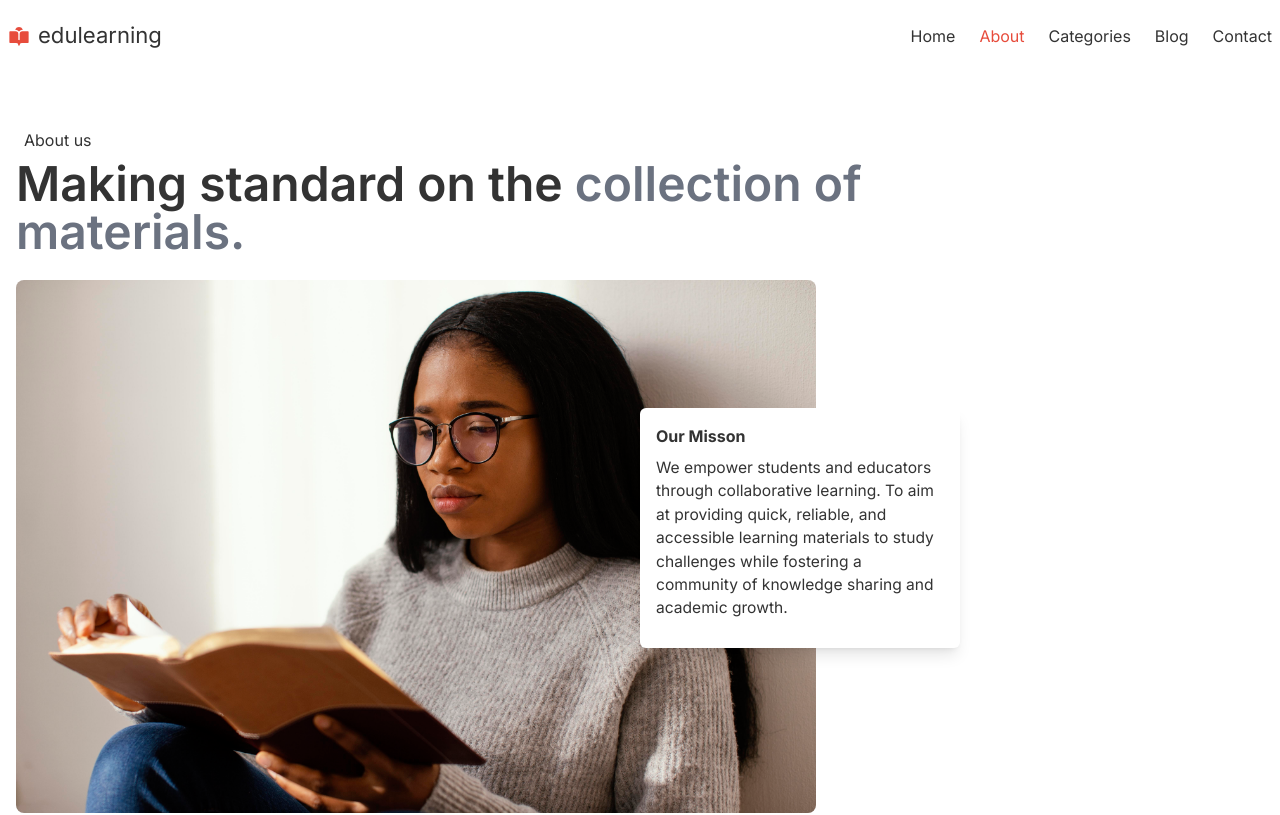
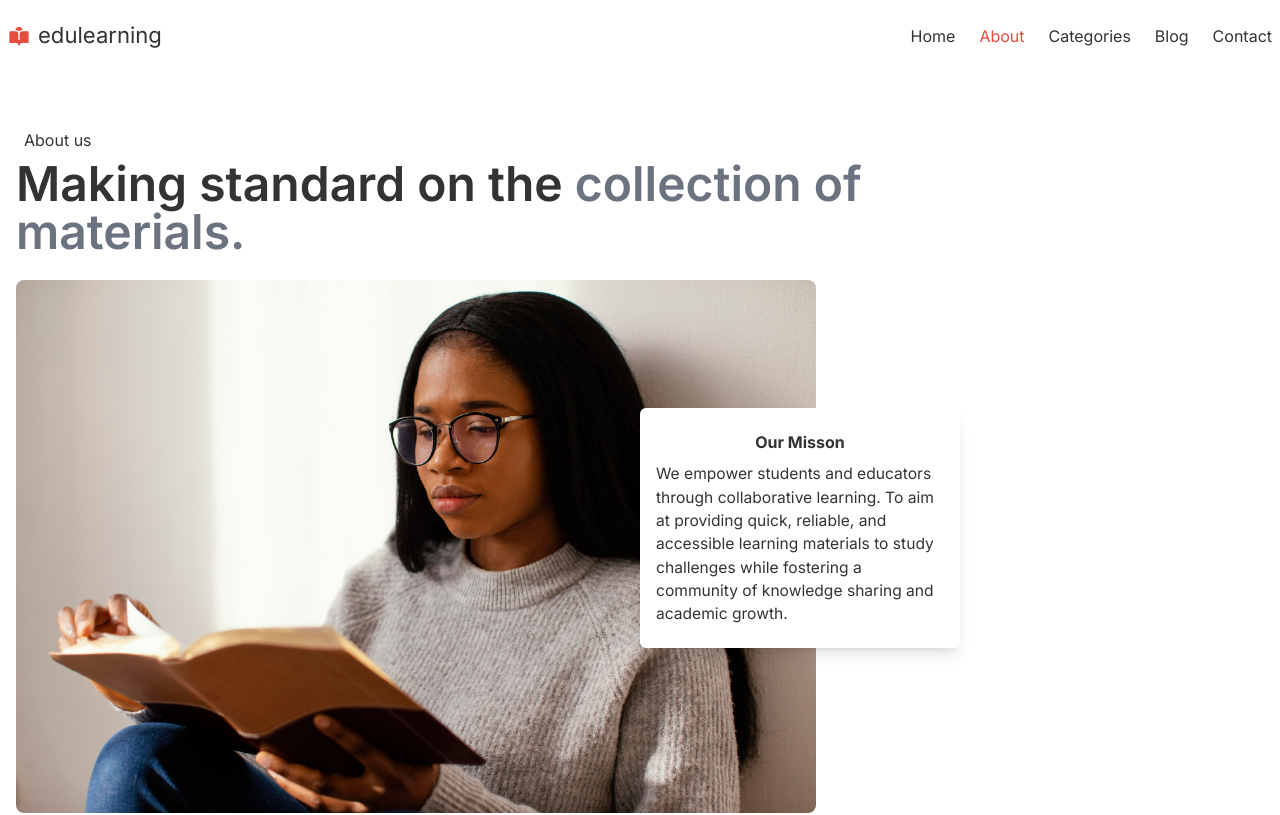
Before and after one commit to motuncoded/edulearning, a Next.js app: page /about in a window 1280 px wide. Shown: the top 815 px of the page. Built offline with nearby package versions, Linux system fonts and the light colour scheme.

Commit message:
refractor: update the about section

```diff
--- a/src/app/about/page.tsx
+++ b/src/app/about/page.tsx
@@ -18,7 +18,7 @@ function AboutPage() {
           className="rounded-lg"
         />
 
-        <div className="hidden  xl:block absolute top-32 left-2/4 bg-white h-60 w-80 rounded-md shadow-lg p-4 flex justify-center items-center flex-col">
+        <div className="hidden  xl:flex absolute top-32 left-2/4 bg-white h-60 w-80 rounded-md shadow-lg p-4  justify-center items-center flex-col">
           <h3 className="font-bold mb-2">Our Misson</h3>
           <p className="text-[.975rem]">
             {" "}
```
